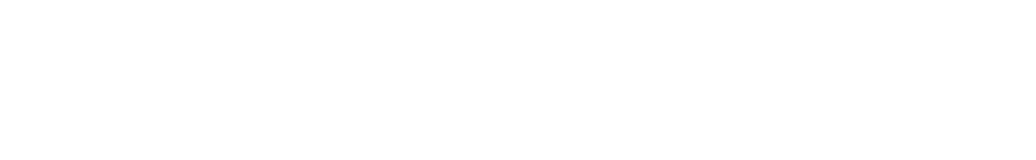
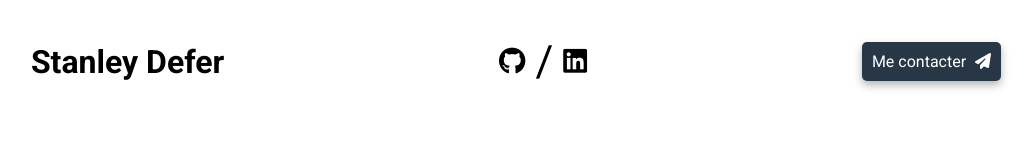
Before and after one commit to Zlastaneur/Portfolio, a website: page index.html in a window 1280 px wide. Shown: the whole page, without its empty margins (124-1160 px from the left). Drawn offline with Linux system fonts and the light colour scheme.

Commit message:
🚧 Banner - vDesktop

```diff
--- a/index.html
+++ b/index.html
@@ -1,12 +1,43 @@
 <!DOCTYPE html>
-<html lang="en">
+<html lang="fr">
+
 <head>
     <meta charset="UTF-8">
     <meta http-equiv="X-UA-Compatible" content="IE=edge">
     <meta name="viewport" content="width=device-width, initial-scale=1.0">
-    <title>Document</title>
+    <title>Stanley Defer</title>
+    <script src="https://kit.fontawesome.com/8ac5de0510.js" crossorigin="anonymous"></script>
+    <link rel="stylesheet" href="./public/css/style.css" />
+    <link rel="preconnect" href="https://fonts.googleapis.com">
+    <link rel="preconnect" href="https://fonts.gstatic.com" crossorigin>
+    <link href="https://fonts.googleapis.com/css2?family=Roboto:wght@100;300;400;500;700;900&display=swap"
+        rel="stylesheet">
+    <link href="https://fonts.googleapis.com/css2?family=Dancing+Script:wght@400;500;600;700&display=swap"
+        rel="stylesheet">
 </head>
+
 <body>
+    <header>
+        <div class="banner">
+            <div class="name">
+                <a href="index.html">
+                    Stanley Defer
+                </a>
+            </div>
+            <nav class="navbar">
+                <ul>
+                    <li class="github"><a href><i class="fab fa-github"></i></a></li>
+                    <li class="slash">/</li>
+                    <li class="linkedin"><a href><i class="fab fa-linkedin"></i></a></li>
+                </ul>
+            </nav>
+            <div class="contact">
+                <div class="btn">
+                    <a href="mailto:stanley.defer@hotmail.fr">Me contacter <i class="fas fa-paper-plane"></i></a>
+                </div>
+            </div>
+        </div>
+    </header>
+</body>
 
-</body>
 </html>
--- a/public/sass/style.scss
+++ /dev/null
@@ -1 +0,0 @@
-/*Init*/
--- /dev/null
+++ b/sass/style.scss
@@ -0,0 +1,79 @@
+body {
+    padding: 0;
+    margin: 0;
+}
+
+*,
+*:focus,
+*:hover {
+    outline: none;
+}
+
+* {
+    box-sizing: border-box;
+}
+
+li {
+    list-style-type: none;
+}
+
+a {
+    text-decoration: none;
+    color: black;
+}
+
+.banner {
+    font-family: "Roboto", Arial, Helvetica, sans-serif;
+    display: flex;
+    flex-flow: row nowrap;
+    justify-content: space-around;
+    align-items: center;
+    width: 100%;
+    padding: 20px;
+    position: fixed;
+
+    .name {
+        display: flex;
+        justify-content: center;
+        align-items: center;
+        font-family: "Roboto", "Dancing Script", Arial, Helvetica, sans-serif;
+        font-weight: 600;
+        font-size: 2em;
+        vertical-align: middle;
+    }
+    .navbar {
+        ul {
+            display: flex;
+            flex-flow: row nowrap;
+            justify-content: space-around;
+            align-items: center;
+            padding: 0;
+
+            li {
+                margin: 0 5px;
+                font-size: 1.7em;
+            }
+
+            .slash {
+                cursor: default;
+                font-size: 2.7em;
+            }
+        }
+    }
+
+    .contact {
+        height: 100%;
+        .btn {
+            background-color: #283746;
+            padding: 10px;
+            border-radius: 5px;
+            box-shadow: 0 4px 8px 0 #b4b4b4;
+            a {
+                color: white;
+            }
+            i {
+                margin-left: 5px;
+            }
+        }
+    }
+}
```
Also changed, not shown: package.json (added, +20 -0 lines), public/css/style.css (added), 1 other file.
